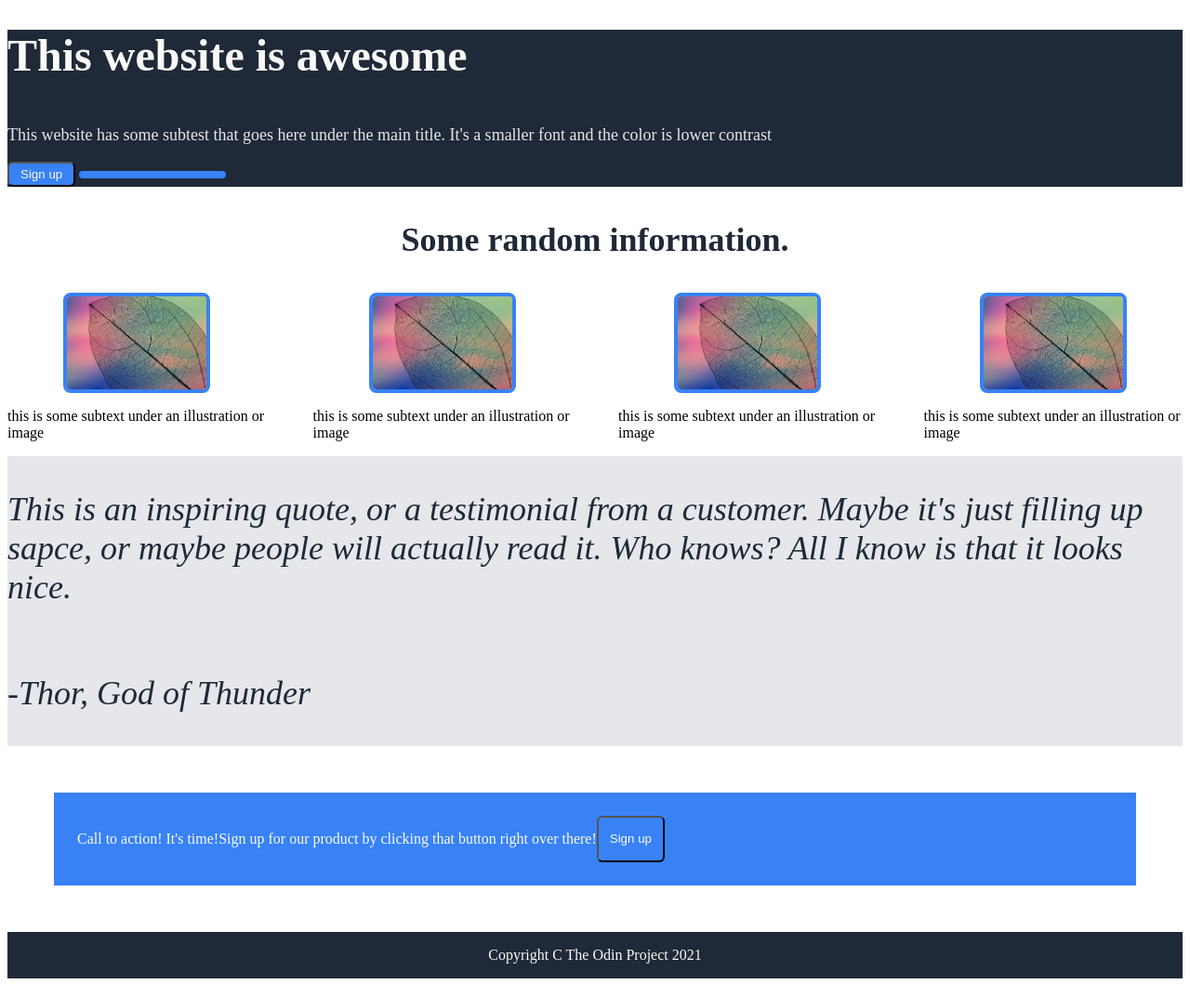
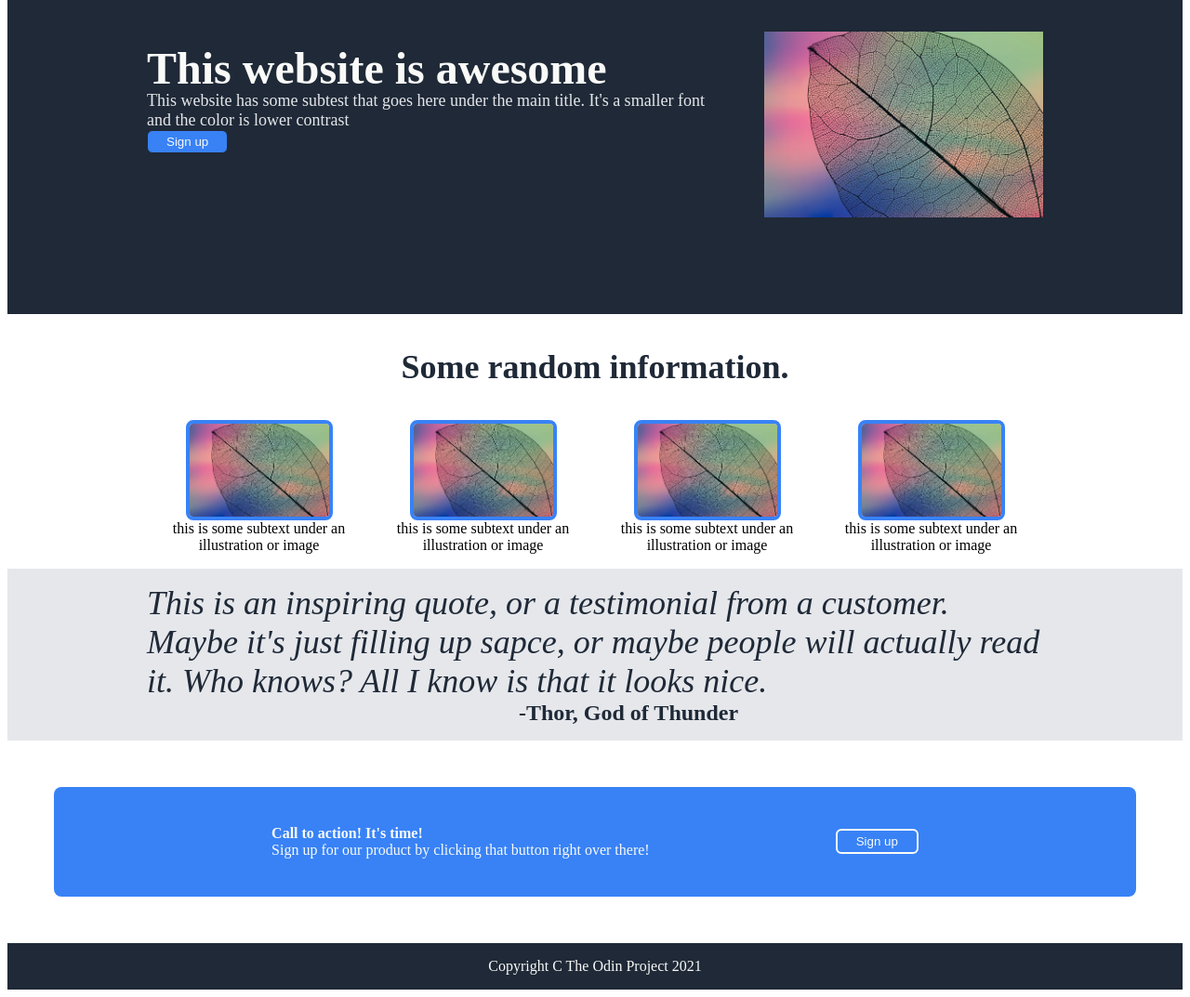
Before and after one commit to cgastaldo/CSS-foundations, a plain HTML site: page index.html in a window 1280 px wide. Shown: the part 120-1193 px from the top of the page at 93% size. Drawn offline with Linux system fonts and the light colour scheme.

Commit message:
Finished project

```diff
--- a/index.html
+++ b/index.html
@@ -18,13 +18,17 @@
     </div>
 
     <div class="hero">
-        <p class="main">This website is awesome</p>
-        <p class="secondary">This website has some subtest that goes here under
-            the main title. It's a smaller font and the color
-            is lower contrast</p>
-        <button>Sign up</button>
-        <img>
+        <div>
+            <p><span class="main">This website is awesome</span><br/>
+            <span class="secondary">This website has some subtest that goes here under
+                the main title. It's a smaller font and the color
+                is lower contrast</span><br/>
+            <button>Sign up</button></p>
+        </div>
 
+        <div source="image">
+            <img src="./Images/image.avif">
+        </div>
     </div>
 
 
@@ -33,38 +37,41 @@
         <div class="image-sets">
             <div class="image">
                 <img src="./Images/image.avif">
-                <p>this is some subtext under an illustration or image</p>
+                <p, class="center">this is some subtext under an illustration or image</p>
             </div>
             <div class="image">
                 <img src="./Images/image.avif">
-                <p>this is some subtext under an illustration or image</p>
+                <p, class="center">this is some subtext under an illustration or image</p>
             </div>
             <div class="image">
                 <img src="./Images/image.avif">
-                <p>this is some subtext under an illustration or image</p>
+                <p, class="center">this is some subtext under an illustration or image</p>
             </div>
             <div class="image">
                 <img src="./Images/image.avif">
-                <p>this is some subtext under an illustration or image</p>
+                <p, class="center">this is some subtext under an illustration or image</p>
             </div>
         </div>
     </div>
 
 
     <div class="quote">
-        <p>This is an inspiring quote, or a testimonial from
+        <p><span class="line">This is an inspiring quote, or a testimonial from
             a customer. Maybe it's just filling up sapce, or
             maybe people will actually read it. Who knows? All
-            I know is that it looks nice.</p>
-        <p>-Thor, God of Thunder</p>
+            I know is that it looks nice.</span><br/>
+        <span class="thor">-Thor, God of Thunder</span></p>
     </div>
 
     <div class="call-action">
-        <p>Call to action! It's time!</p>
-        <p>Sign up for our product by clicking that button
-            right over there!</p>
-        <button>Sign up</button>
-
+        <div>
+            <p><strong>Call to action! It's time!</strong></br>
+                Sign up for our product by clicking that button
+                right over there!</p>
+        </div>
+        <div>
+            <button>Sign up</button>
+        </div>
     </div>
 
 
--- a/style.css
+++ b/style.css
@@ -11,6 +11,8 @@
     display: flex;
     justify-content: space-between;
     padding: 8px;
+    padding-left:150px;
+    padding-right:150px;
 }
 
 .link{
@@ -21,8 +23,11 @@
     gap: 16px;
 }
 
+.center{
+    text-align:center;
+}
 
-.left, .right {
+header .left, .right {
     display: flex;
     align-items: center;
     gap: 16px;
@@ -30,11 +35,6 @@
 
 .logo{
     font-size:24px;
-}
-
-.main{
-    font-size: 48px;
-    font-weight: bolder;
 }
 
 .secondary, .link{
@@ -47,10 +47,25 @@ a{
     color:#F9FAF8;
 }
 
-.info{
+.hero img{
+    width: 300px;
+    height: 200px;
+}
+
+.main{
+    font-size: 48px;
+    font-weight: bolder;
+    line-height:1 ;
+}
+
+.hero{
     display:flex;
-    flex-direction: column;
-    align-items: center;
+    gap: 50px;
+    column-count:2;
+    padding-top:50px;
+    padding-left: 150px;
+    padding-right: 150px;
+    padding-bottom:100px;
 }
 
 .info-header{
@@ -59,10 +74,12 @@ a{
     color: #1F2937;
 }
 
-.image-sets{
+.info{
     display:flex;
-    justify-content: center;
-    gap:50px;
+    flex-direction: column;
+    align-items: center;
+    padding-left: 150px;
+    padding-right: 150px;
 }
 
 .image{
@@ -71,21 +88,33 @@ a{
     align-items: center;
 }
 
-img{
+.image-sets{
+    display:flex;
+}
+
+.info img{
     border:4px solid #3882f6;
     border-radius: 8px;
     width:150px;
-
 }
 
 .quote{
     background-color: #E5E7EB;
+    color: #1f2937;
+    display: flex;
+    padding-left: 150px;
+    padding-right: 150px;
+}
+
+.quote .line{
     font-size: 36px;
     font-style: italic;
-    color: #1f2937;
-    display: flex;
-    flex-direction: column;
+}
 
+.quote .thor{
+    font-weight: 700;
+    font-size: 24px;
+    padding-left:400px;
 }
 
 .call-action{
@@ -94,6 +123,11 @@ img{
     display: flex;
     padding: 25px;
     margin: 50px;
+    border-radius:8px;
+    column-count:2;
+    justify-content: center;
+    align-items: center;
+    gap: 200px;
 }
 
 button{
@@ -102,8 +136,16 @@ button{
     border-radius: 6px;
     padding-top: 4px;
     padding-bottom: 4px;
-    padding-left: 12px;
-    padding-right: 12px;
+    padding-left: 20px;
+    padding-right: 20px;
+}
+
+.hero button{
+    border: 1px solid #1F2937;
+}
+
+.call-action button{
+    border: 2px solid #F9FAF8;
 }
 
 .footer{
```
Also changed, not shown: 1 other file.
